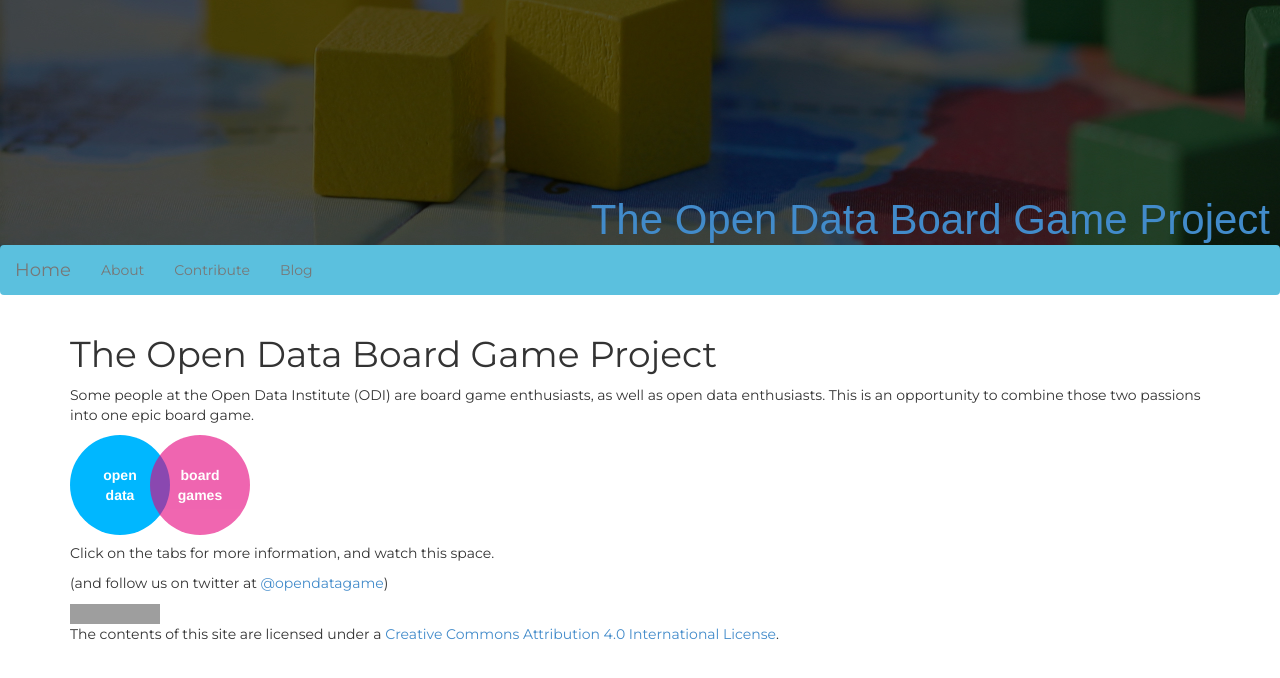
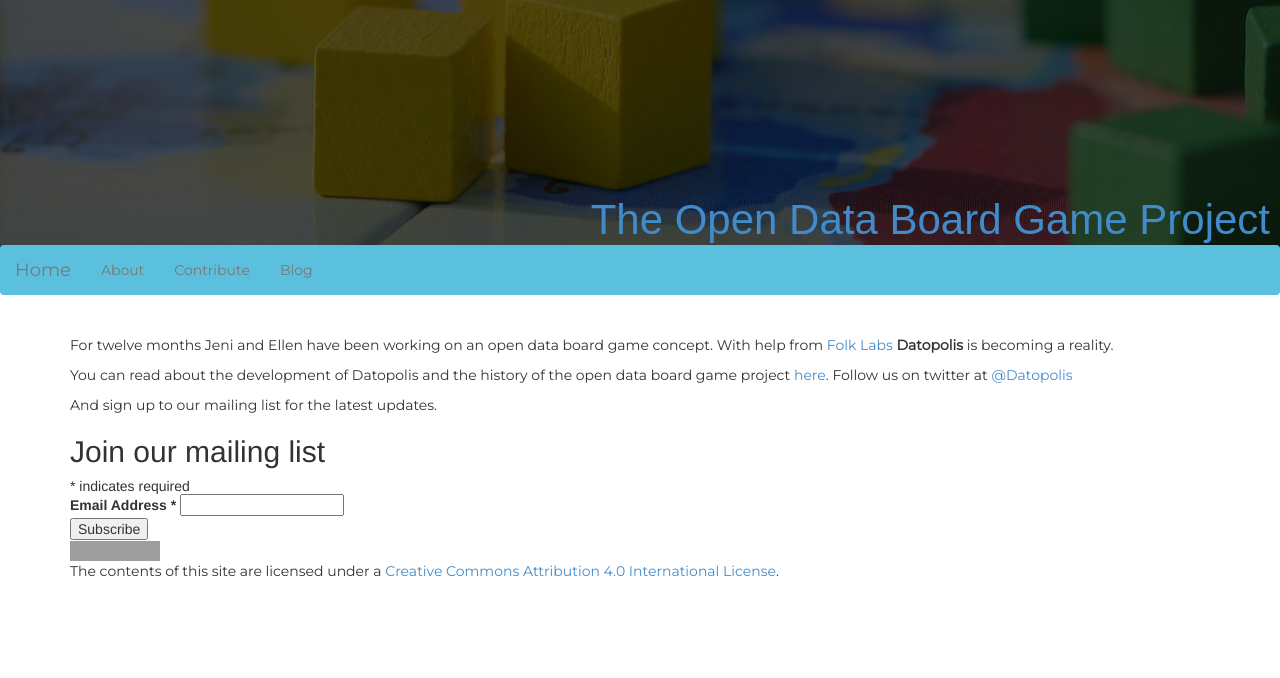
Before and after one commit to opendataboardgame/opendataboardgame.github.io, a Jekyll site: the page built from index.md, in a window 1280 px wide, cut to the strip 0-846 px from the top of the page. Shown: the top 678 px of the strip. Built offline with Jekyll 4.4.1, drawn with Linux system fonts in a browser that asks for light colours; nearby versions of some CDN libraries; some web fonts are replaced; comment, search, counter and statistics services are not loaded; grey boxes are pictures that could not be loaded.

Commit message:
updated home page!

```diff
--- a/index.md
+++ b/index.md
@@ -1,15 +1,38 @@
 ---
-title: The Open Data Board Game Project
+title: Datopolis: the open data board game
 ---
-Some people at the Open Data Institute (ODI) are board game enthusiasts, as well as open data enthusiasts. This is an opportunity to combine those two passions into one epic board game.
+For twelve months Jeni and Ellen have been working on an open data board game concept. With help from [Folk Labs](http://www.folklabs.com/) **Datopolis** is becoming a reality.
 
-<div class="venn one">open data</div>
-<div class="venn two">board games</div>
-<div class="break"></div>
+You can read about the development of Datopolis and the history of the open data board game project [here](https://theodi.org/blog/open-data-board-game). Follow us on twitter at [@Datopolis](https://twitter.com/datopolis)
 
-
-Click on the tabs for more information, and watch this space.
-
-(and follow us on twitter at [@opendatagame](http://twitter.com/opendatagame))
+And sign up to our mailing list for the latest updates.
+<!-- Begin MailChimp Signup Form -->
+<link href="//cdn-images.mailchimp.com/embedcode/classic-10_7.css" rel="stylesheet" type="text/css">
+<style type="text/css">
+    #mc_embed_signup{background:#fff; clear:left; font:14px Helvetica,Arial,sans-serif; }
+    /* Add your own MailChimp form style overrides in your site stylesheet or in this style block.
+       We recommend moving this block and the preceding CSS link to the HEAD of your HTML file. */
+</style>
+<div id="mc_embed_signup">
+<form action="//theodi.us6.list-manage.com/subscribe/post?u=84bd941af2f1389b9b88c66bb&amp;id=d987c05198" method="post" id="mc-embedded-subscribe-form" name="mc-embedded-subscribe-form" class="validate" target="_blank" novalidate>
+   <div id="mc_embed_signup_scroll">
+    <h2>Join our mailing list</h2>
+<div class="indicates-required"><span class="asterisk">*</span> indicates required</div>
+<div class="mc-field-group">
+    <label for="mce-EMAIL">Email Address  <span class="asterisk">*</span>
+</label>
+    <input type="email" value="" name="EMAIL" class="required email" id="mce-EMAIL">
+</div>
+    <div id="mce-responses" class="clear">
+        <div class="response" id="mce-error-response" style="display:none"></div>
+        <div class="response" id="mce-success-response" style="display:none"></div>
+    </div>    <!-- real people should not fill this in and expect good things - do not remove this or risk form bot signups-->
+   <div style="position: absolute; left: -5000px;" aria-hidden="true"><input type="text" name="b_84bd941af2f1389b9b88c66bb_d987c05198" tabindex="-1" value=""></div>
+   <div class="clear"><input type="submit" value="Subscribe" name="subscribe" id="mc-embedded-subscribe" class="button"></div>
+   </div>
+</form>
+</div>
+<script type='text/javascript' src='//s3.amazonaws.com/downloads.mailchimp.com/js/mc-validate.js'></script><script type='text/javascript'>(function($) {window.fnames = new Array(); window.ftypes = new Array();fnames[0]='EMAIL';ftypes[0]='email';fnames[1]='FNAME';ftypes[1]='text';fnames[2]='LNAME';ftypes[2]='text';}(jQuery));var $mcj = jQuery.noConflict(true);</script>
+<!--End mc_embed_signup-->
 
 <a rel="license" href="http://creativecommons.org/licenses/by/4.0/"><img alt="Creative Commons License" style="border-width:0" src="https://i.creativecommons.org/l/by/4.0/88x31.png" /></a><br />The contents of this site are licensed under a <a rel="license" href="http://creativecommons.org/licenses/by/4.0/">Creative Commons Attribution 4.0 International License</a>.
```
